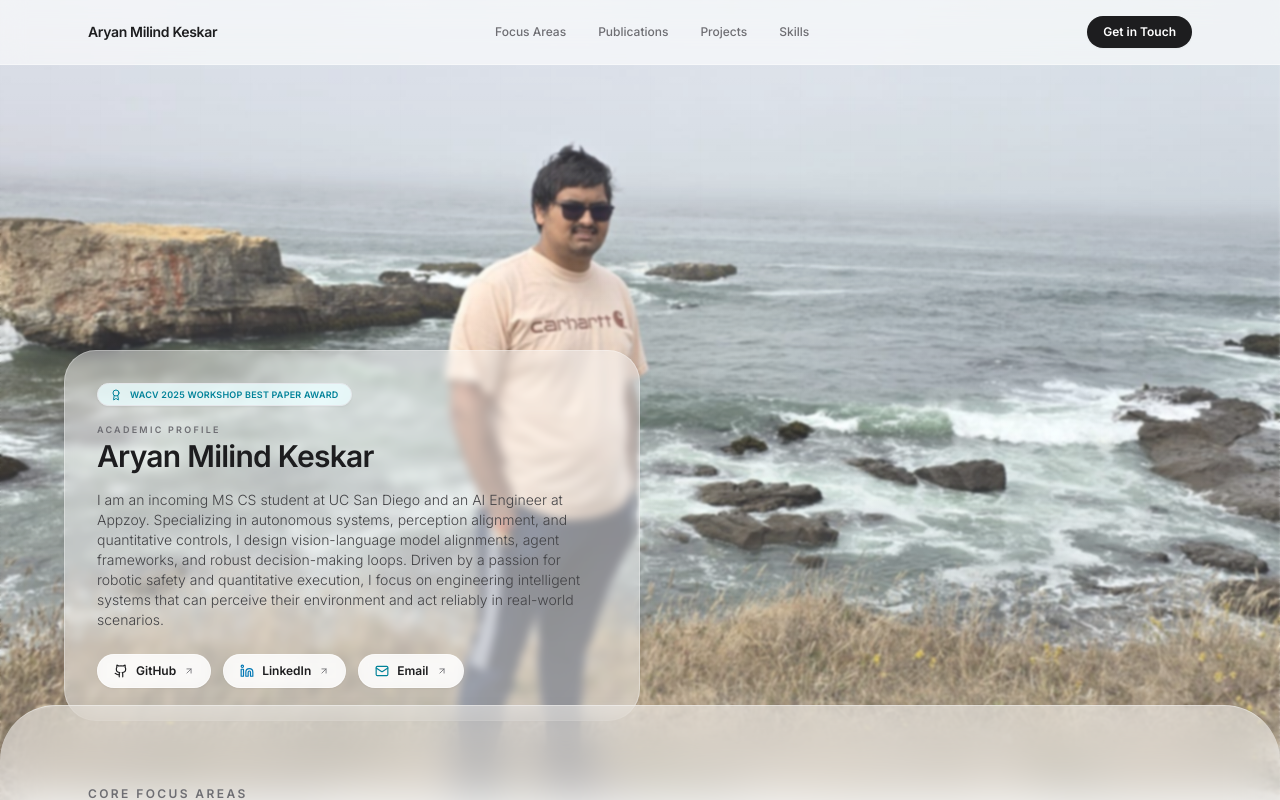
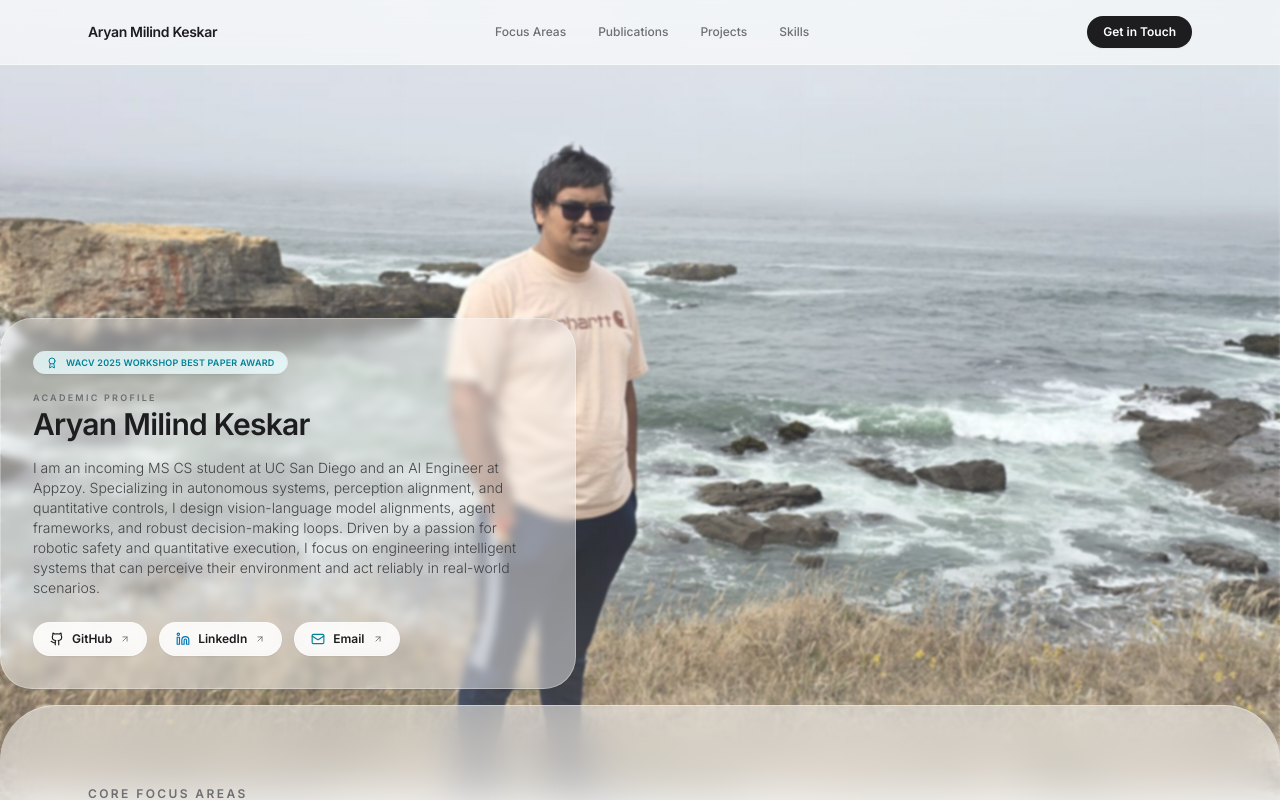
Before and after one commit to AryanKeskar/PersonalWebsite, a Next.js app: page / in a window 1280 px wide. Shown: the top 800 px of the page. Built offline with nearby package versions, Linux system fonts and the light colour scheme.

Commit message:
last change

```diff
--- a/src/app/page.tsx
+++ b/src/app/page.tsx
@@ -135,8 +135,8 @@ export default function Home() {
       </header>
 
       {/* HERO SECTION (Fully Transparent & Clear Background to let image show through) */}
-      <section className="relative min-h-[85vh] flex items-end z-10 pt-24 pb-4 sm:pb-6" id="hero">
-        <div className="w-full px-6 md:px-12 lg:px-16">
+      <section className="relative min-h-[85vh] flex items-end z-10 pt-24 pb-10 sm:pb-14" id="hero">
+        <div className="w-full pl-0 pr-6">
 
           {/* Floating Frosted Glass Info Box for Text Contrast (Narrower and Shorter) */}
           <div className="max-w-xl bg-white/45 backdrop-blur-sm border border-white/30 rounded-[2rem] p-6 md:p-8 shadow-sm space-y-4">
```
